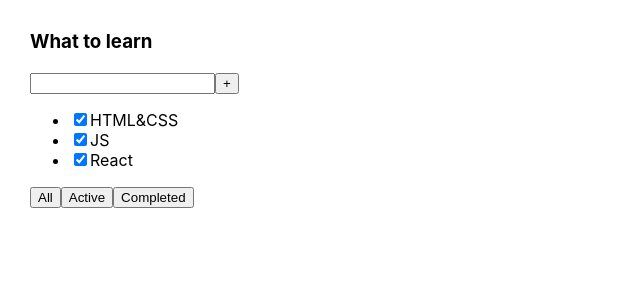
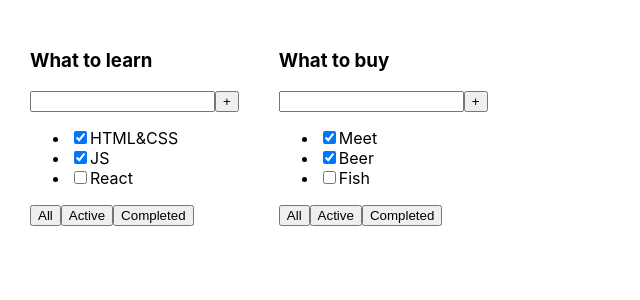
Before and after one commit to Maystrenko-Alex/Todolist, a React (Create React App) app: page / in a window 1280 px wide. Shown: the top 300 px of the page, without its empty margins (0-640 px from the left). Built offline with nearby package versions, Linux system fonts and the light colour scheme.

Commit message:
less 01 'props'
create component TodoList and used props

```diff
--- a/src/App.css
+++ b/src/App.css
@@ -1,5 +1,6 @@
 .App {
   padding: 10px;
+  display: flex;
 }
 
 .wrapper {
--- a/src/App.tsx
+++ b/src/App.tsx
@@ -1,26 +1,24 @@
 import React from 'react';
 import './App.css';
+import { TodoList } from './TodoList';
 
 function App() {
+  const todoListTitle_1 = 'What to learn'
+  const tasks_1 = [
+    { id: 0, title: 'HTML&CSS', isDone: true},
+    { id: 1, title: 'JS', isDone: true},
+    { id: 2, title: 'React', isDone: false}
+  ]
+  const todoListTitle_2 = 'What to buy'
+  const tasks_2 = [
+    { id: 0, title: 'Meet', isDone: true},
+    { id: 1, title: 'Beer', isDone: true},
+    { id: 2, title: 'Fish', isDone: false}
+  ]
   return (
     <div className="App">
-      <div className='wrapper'>
-        <h3>What to learn</h3>
-        <div>
-          <input></input>
-          <button>+</button>
-        </div>
-        <ul>
-          <li><input type="checkbox" checked={true} />HTML&CSS</li>
-          <li><input type="checkbox" checked={true} />JS</li>
-          <li><input type="checkbox" checked={true} />React</li>
-        </ul>
-        <div>
-          <button>All</button>
-          <button>Active</button>
-          <button>Completed</button>
-        </div>
-      </div>
+      <TodoList title={todoListTitle_1} tasks={tasks_1} />
+      <TodoList title={todoListTitle_2} tasks={tasks_2}/>
     </div>
   );
 }
--- /dev/null
+++ b/src/TodoList.tsx
@@ -0,0 +1,34 @@
+
+export type TodoListPropsType = {
+  title: string
+  tasks: TaskType[]
+}
+
+export type TaskType = {
+  id: number
+  title: string
+  isDone: boolean
+}
+
+export const TodoList = (props: TodoListPropsType) => {
+
+  return (
+    <div className='wrapper'>
+      <h3>{props.title}</h3>
+      <div>
+        <input></input>
+        <button>+</button>
+      </div>
+      <ul>
+        <li><input type="checkbox" checked={props.tasks[0].isDone} /><span>{props.tasks[0].title}</span></li>
+        <li><input type="checkbox" checked={props.tasks[1].isDone} />{props.tasks[1].title}</li>
+        <li><input type="checkbox" checked={props.tasks[2].isDone} />{props.tasks[2].title}</li>
+      </ul>
+      <div>
+        <button>All</button>
+        <button>Active</button>
+        <button>Completed</button>
+      </div>
+    </div>
+  );
+}
--- a/src/index.tsx
+++ b/src/index.tsx
@@ -7,11 +7,7 @@
 const root = ReactDOM.createRoot(
   document.getElementById('root') as HTMLElement
 );
-root.render(
-  <React.StrictMode>
-    <App />
-  </React.StrictMode>
-);
+root.render(<App />);
 
 // If you want to start measuring performance in your app, pass a function
 // to log results (for example: reportWebVitals(console.log))
```
